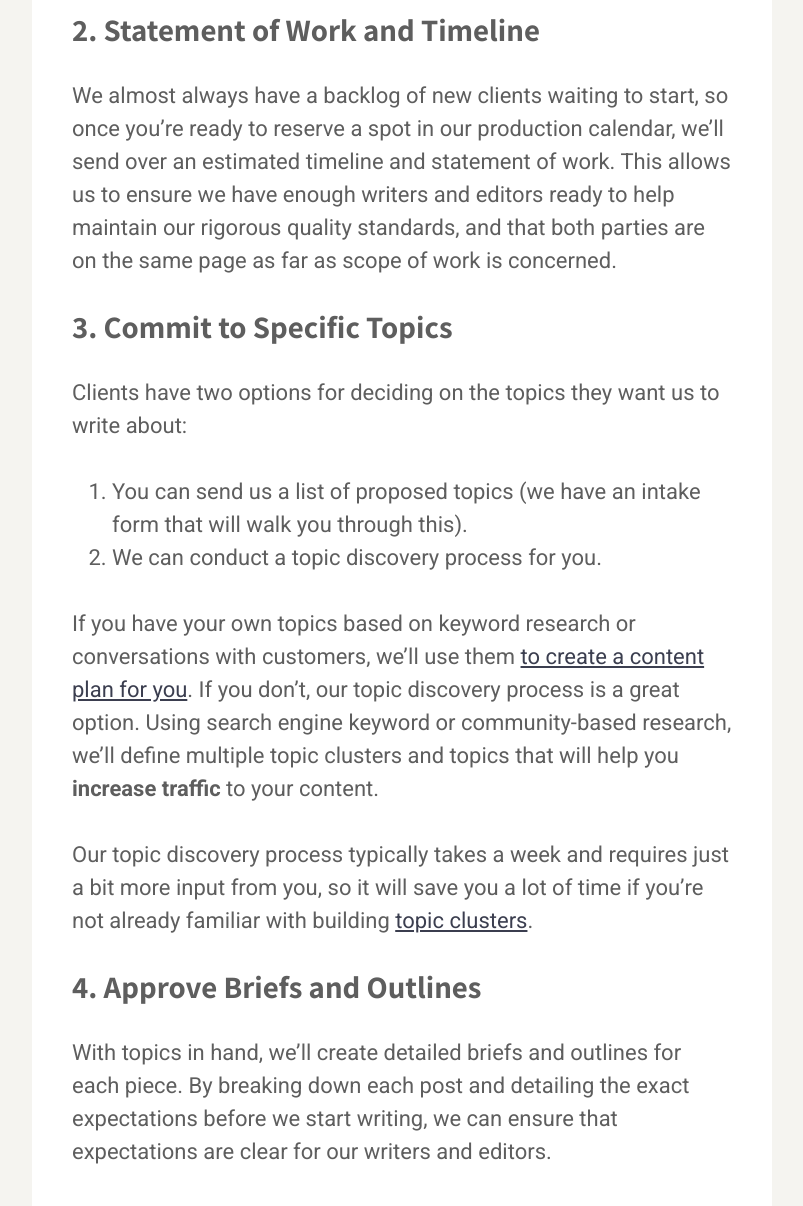
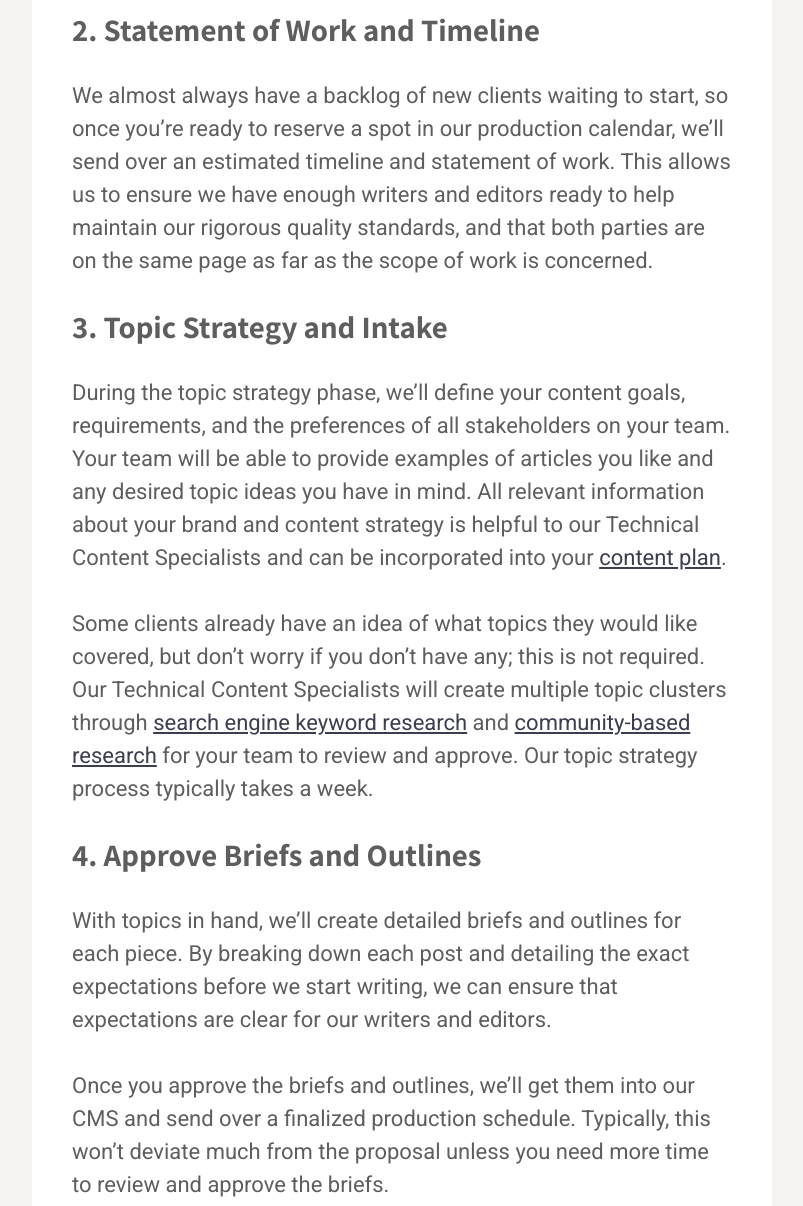
Before and after one commit to karllhughes/learn, a Jekyll site: the page built from _posts/2021-05-20-client-onboarding.md, in a window 1280 px wide and 1400 px high, scrolled down 2515 px. Shown: the part 177-1383 px from the top of the window, without its empty margins (238-1041 px from the left). Built offline with Jekyll 4.4.1, drawn with Linux system fonts in a browser that asks for light colours; a script that is not in the unit is left out; some of the changed text lies outside the part shown.

Commit message:
Update Posts “2021-05-20-client-onboarding”

```diff
--- a/_posts/2021-05-20-client-onboarding.md
+++ b/_posts/2021-05-20-client-onboarding.md
@@ -1,8 +1,9 @@
 ---
 layout: post
 title: How Draft.dev Works with Clients
-description: Transparency is the key when working with clients. This article is
-  about how Draft.dev mastered it.
+description: Learn how Draft.dev works with clients to create high-quality
+  technical content to reach software engineers. Discover the benefits of
+  working with Draft.dev.
 categories: processes
 cta: Call
 author: karl
@@ -13,13 +14,14 @@
 
 One thing I value in our interactions with clients is transparency. We need clients to be transparent about their expectations, and we have to be transparent about our timeline and capabilities. In other words, if we can’t do what a client needs, we’ll tell them.
 
+
 ## Our Process for Working with Clients
 In the further interest of transparency, I'm going to share our entire client onboarding process as it stands today. While things occasionally deviate, you might find it helpful to see the whole thing laid out. Hopefully, this gives you a better idea of what to expect as you consider or start your engagement with Draft.dev.
 
 **Typically, onboarding takes 6-9 weeks between when we sign a statement of work and when your first article is completed.**
 
 
-![Map of the whole client onboarding process at Draft.dev](https://i.imgur.com/f0xRcMF.png)
+![Map of the whole client onboarding process at Draft.dev](https://i.imgur.com/ZBFxNym.png)
 
 The timeline may increase if we're fully booked though, so be sure to check with us if you need hard deadlines.
 
@@ -32,58 +34,58 @@
 [![Schedule a call with me at Draft.dev](https://i.imgur.com/hXAlmgs.png)](https://draft.dev/call)
 
 ### 2. Statement of Work and Timeline
-We almost always have a backlog of new clients waiting to start, so once you’re ready to reserve a spot in our production calendar, we’ll send over an estimated timeline and statement of work. This allows us to ensure we have enough writers and editors ready to help maintain our rigorous quality standards, and that both parties are on the same page as far as scope of work is concerned.
+We almost always have a backlog of new clients waiting to start, so once you’re ready to reserve a spot in our production calendar, we’ll send over an estimated timeline and statement of work. This allows us to ensure we have enough writers and editors ready to help maintain our rigorous quality standards, and that both parties are on the same page as far as the scope of work is concerned.
 
-### 3. Commit to Specific Topics
-Clients have two options for deciding on the topics they want us to write about:
+### 3. Topic Strategy and Intake
+During the topic strategy phase, we'll define your content goals, requirements, and the preferences of all stakeholders on your team. Your team will be able to provide examples of articles you like and any desired topic ideas you have in mind. All relevant information about your brand and content strategy is helpful to our Technical Content Specialists and can be incorporated into your [content plan](https://draft.dev/learn/content-plan).
 
-1. You can send us a list of proposed topics (we have an intake form that will walk you through this).
-2. We can conduct a topic discovery process for you.
+Some clients already have an idea of what topics they would like covered, but don't worry if you don't have any; this is not required. Our Technical Content Specialists will create multiple topic clusters through [search engine keyword research](https://draft.dev/learn/topic-clusters) and [community-based research](https://draft.dev/learn/community-research) for your team to review and approve. Our topic strategy process typically takes a week.
 
-If you have your own topics based on keyword research or conversations with customers, we’ll use them [to create a content plan for you](https://draft.dev/learn/content-plan). If you don’t, our topic discovery process is a great option. Using search engine keyword or community-based research, we’ll define multiple topic clusters and topics that will help you **increase traffic** to your content.
-
-Our topic discovery process typically takes a week and requires just a bit more input from you, so it will save you a lot of time if you’re not already familiar with building [topic clusters](/learn/topic-clusters).
 
 ### 4. Approve Briefs and Outlines
 With topics in hand, we’ll create detailed briefs and outlines for each piece. By breaking down each post and detailing the exact expectations before we start writing, we can ensure that expectations are clear for our writers and editors.
 
 Once you approve the briefs and outlines, we’ll get them into our CMS and send over a finalized production schedule. Typically, this won’t deviate much from the proposal unless you need more time to review and approve the briefs.
 
+
 ![Your team reads and approves each brief before we send it to a writer](https://i.imgur.com/LWAdWIq.jpg)
 
 ### 5. First Payment
-When we lock in your outlines, we’ll arrange a payment method with you. We offer quarterly payments by default or monthly payments for a small premium. Most clients pay by credit card or bank transfer, but we can accomodate custom invoicing options as well.
+When we lock in your outlines, we’ll arrange a payment method with you. We offer quarterly payments by default or monthly payments for a small premium. Most clients pay by credit card or bank transfer, but we can accommodate custom invoicing options as well.
 
 ![Payment plans at Draft.dev](https://draft.dev/learn/assets/posts/pennies-20.png)
 
 ### 6. Production Starts
-At this point, we’ve already started recruiting writers, and now that your briefs are in our system, we will start [assigning them to our writers](https://draft.dev/learn/matching-writers). Because our writers are practicing software engineers (most with day jobs), you’ll likely have several writers assigned to your content over the course of the engagement. That said, our skilled editing team ensures that the quality and tone of each piece are consistent with our [style guide](https://draft.dev/learn/styleguide) and your preferences.
+At this point, we’ve already started recruiting writers, and now that your briefs are in our system, we will start [assigning them to our writers](https://draft.dev/learn/matching-writers). Because our writers are practicing software engineers (most with day jobs), you’ll likely have several writers assigned to your content over the course of the engagement. Our skilled editing team ensures that the quality and tone of each piece are consistent with our [style guide](https://draft.dev/learn/styleguide) and your preferences.
 
 Finally, if your piece requires custom illustrations or application diagrams, we work with designers to create the assets you need. The goal is for each piece to come back to you _ready to publish_.
+
 
 ### 7. Delivery of First Article
 
 Your first article will usually be ready around four weeks after your briefs are approved. Additional content rolls in after that. While we invest a lot of time planning out content with each new client, we expect to accommodate minor revisions on the first article or two as we figure out your style and preferences.
 
 You have up to two weeks to request changes on each article, but if we can’t make it right in that time, we’re happy to rewrite or refund you for the piece. This is exceedingly rare, but it’s important to us that our content meets your expectations.
+### 8. Content Promotion
+Upon completion of your first article, your account manager will work with you to promote your content through [social media best practices](https://draft.dev/learn/promotion), ensuring that you are maximizing your audience reach. We will provide you with [social media collateral](https://draft.dev/learn/announcing-social-collateral-from-draft-dev) for each of your articles so that you can easily promote your content across all major social channels, including Twitter, Linkedin, HackerNews, and Reddit. By streamlining your promotion efforts with our recommended [social media automation tools](https://draft.dev/learn/social-media-automation), you'll be able to schedule your social posts within minutes after you publish your article.
 
-### 8. Repeat
-After the first article is sent, you’ll start receiving new content every week (sometimes multiple times a week), based on your production schedule. We work hard in the planning process up front to ensure we can deliver content consistently. That said, we do occasionally need to swap the order of articles based on writer availability and expertise.
 
-About halfway through your first three-month engagement, we’ll start to talk about coming up with more topics and renewing your plan. We work on obtaining the next set of topics a month before your last article is delivered. That way, there is usually no lag in content delivery.
+
+### 9. Repeat
+After the first article is sent, you’ll start receiving new content every week (sometimes multiple times a week) based on your production schedule. We work hard in the planning process upfront to ensure we can deliver content consistently. That said, we do occasionally need to swap the order of articles based on writer availability and expertise.
+
+About halfway through your first three-month engagement, we’ll start to talk about coming up with more topics and renewing your plan. We work on the next set of topics a month before your last article is delivered. That way, there is no lag in content delivery.
 
 ## Frequently Asked Questions
-While that covers the basics, you probably have a few questions. Feel free to [book a call with us](https://draft.dev/call) or check out some of our FAQ below.
+While that covers the basics, you may have a few questions. Feel free to [book a call with us](https://draft.dev/call) or check out some of our FAQ below.
 
 ### How quickly can you get started?
 Because we’re a service-based business that relies on real humans to write and edit each article, we can't start overnight. Typically, it takes six to eight weeks between signing our Statement of Work (SOW) and receiving your first piece of content.
 
 We do not currently offer an option to “jump the line,” but if we are able to increase capacity or another client is delayed, we will move you up accordingly.
 
-### What if we don't know the topics yet?
-If you know you want to start creating technical content, but you’re not sure where to start, we can help. We use a proven method for generating topic clusters around keywords relevant to your business. This will help you start to rank highly in search engines for terms that your readers are likely searching for.
-
-That said, many of our clients prefer to use their own method to select topics. We fully support both methods and defer to you in deciding which would work best for your business.
+### What if we don't know any topics to write about?
+You came to the right place. We use a proven method for generating topic clusters around keywords relevant to your business. This will help you rank highly in search engines for terms that your readers are likely searching for.
 
 ### What kind of articles can you write?
 Broadly speaking, we break blog posts down into [four types](https://draft.dev/content-types), and we focus on content aimed at software developers, data engineers, technical leaders, and sysadmins.
@@ -97,17 +99,11 @@
 
 For ghostwriting, we'll pair you up with a dedicated writer and account manager who will interview you and work specifically on each piece.
 
-
-
-
-
 ### Can I start with a trial article?
 We don’t currently offer trial articles to prospective clients, but we are happy to send you additional samples. We also offer revisions, rewrites, or refunds if you’re ever unsatisfied with our work.
 
-
-
 ### How much does it cost?
-Packages start at $18,000 per quarter, but we invite you to [book a call](https://draft.dev/call) for the most up-to-date pricing and packages. Most clients start with a quarterly pilot and renew according to their needs each quarter.
+Our service offering starts at $30,000 per quarter, but we invite you to [book a call](https://draft.dev/call) for the most up-to-date pricing and service offerings. Most clients start with a quarterly pilot and renew according to their needs each quarter.
 
 ## Want to Get Started?
 Now that you know exactly what to expect when you start your engagement with Draft.dev, I’d love to hear from you. To get started, [book a call with us](https://draft.dev/call) and learn more about how Draft.dev can help you create in-depth, technical content that resonates with your audience.
```
